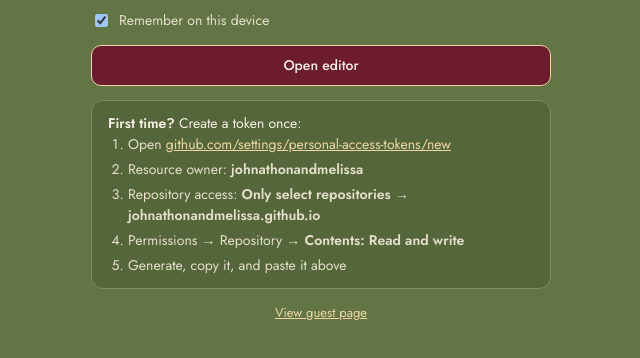
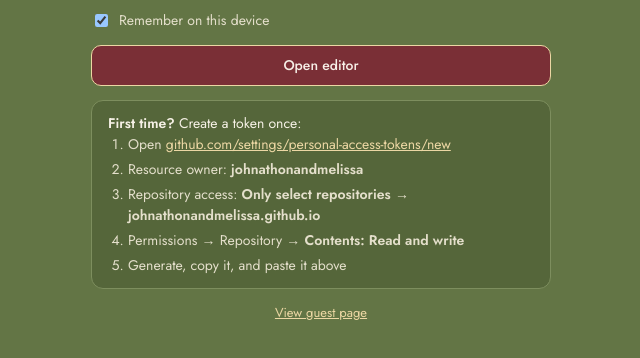
Before and after one commit to johnathonandmelissa/johnathonandmelissa.github.io, a plain HTML site: page admin.html in a window 1280 px wide. Shown: the part 262-620 px from the top of the page, without its empty margins (319-959 px from the left). Drawn offline with nearby package versions, Linux system fonts and the light colour scheme.

Commit message:
Calmer burgundy, same colour for search result and highlighted table
Co-Authored-By: Claude Opus 5.5 <noreply@anthropic.com>
Claude-Session: https://claude.ai/code/session_01C1H7QDB5Eutv9AYiYfGwo3

```diff
--- a/admin.html
+++ b/admin.html
@@ -19,8 +19,8 @@
   --muted:#e4dfcb;
   --gold:#ecd7a4;      /* invitation foil */
   --gold-ink:#1f1a10;
-  --wine:#6c1c2c;      /* burgundy */
-  --wine-deep:#4b1420;
+  --wine:#7a2f36;      /* calm burgundy */
+  --wine-deep:#7a2f36;
   --wine-ink:#f7efe7;
   --warn:#e3a35b;
   --display:"Cormorant Garamond", Georgia, "Times New Roman", serif;
@@ -61,7 +61,7 @@ h1 .amp{font-style:italic;color:var(--gold)}
 .section-h{margin:0 0 14px;font-size:13px;letter-spacing:.18em;text-transform:uppercase;color:var(--muted);font-weight:500}
 .grid{display:grid;grid-template-columns:repeat(auto-fill,minmax(230px,1fr));gap:14px}
 .card{background:var(--surface);border:1px solid var(--line);border-radius:14px;padding:16px 18px;display:flex;flex-direction:column;gap:10px}
-.card.hit{background:var(--wine-deep);border-color:var(--gold);box-shadow:0 0 0 1px var(--gold)}
+.card.hit{background:var(--wine);border-color:var(--gold);box-shadow:0 0 0 1px var(--gold)}
 .card-head{display:flex;align-items:baseline;justify-content:space-between;gap:10px}
 .card h3{margin:0;font-family:var(--display);font-weight:600;font-size:24px;line-height:1.15}
 .count{font-size:12px;color:var(--muted);white-space:nowrap;font-variant-numeric:tabular-nums}
```
Also changed, not shown: index.html (+3 -3 lines).
